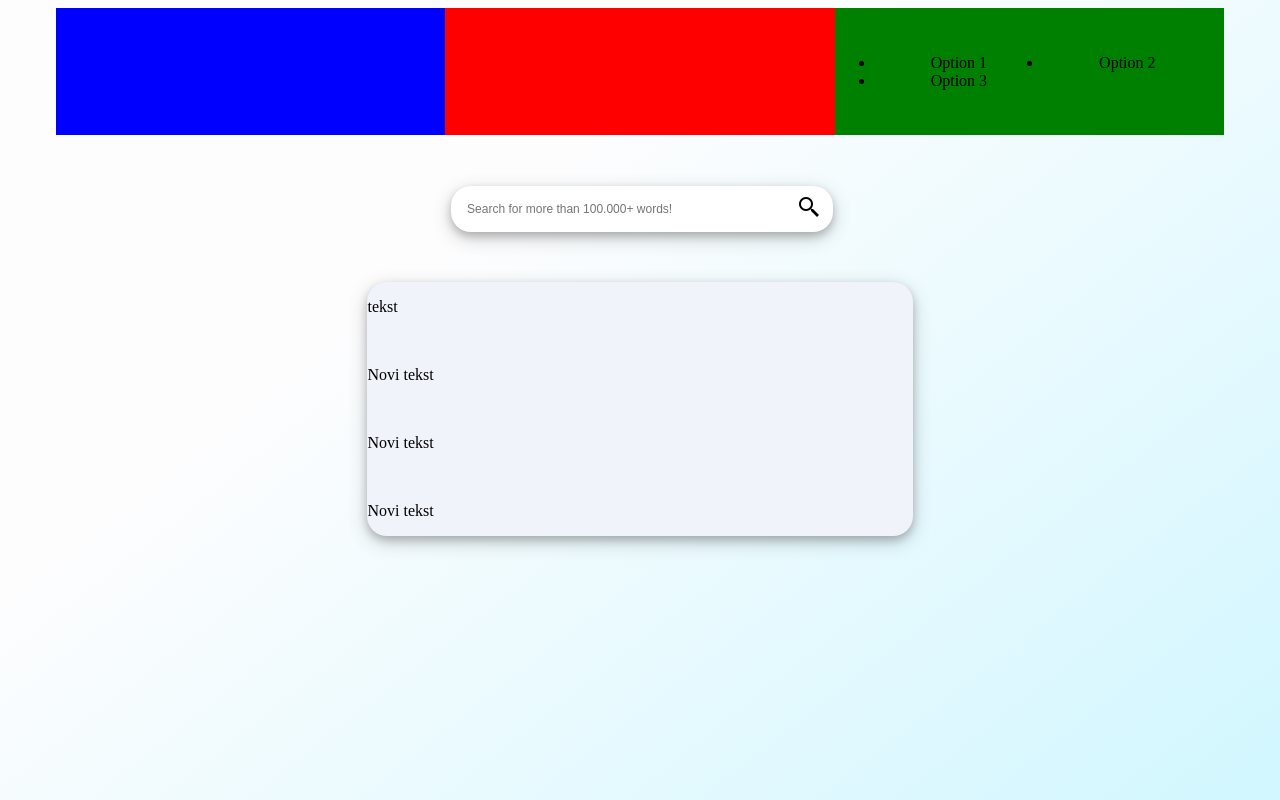
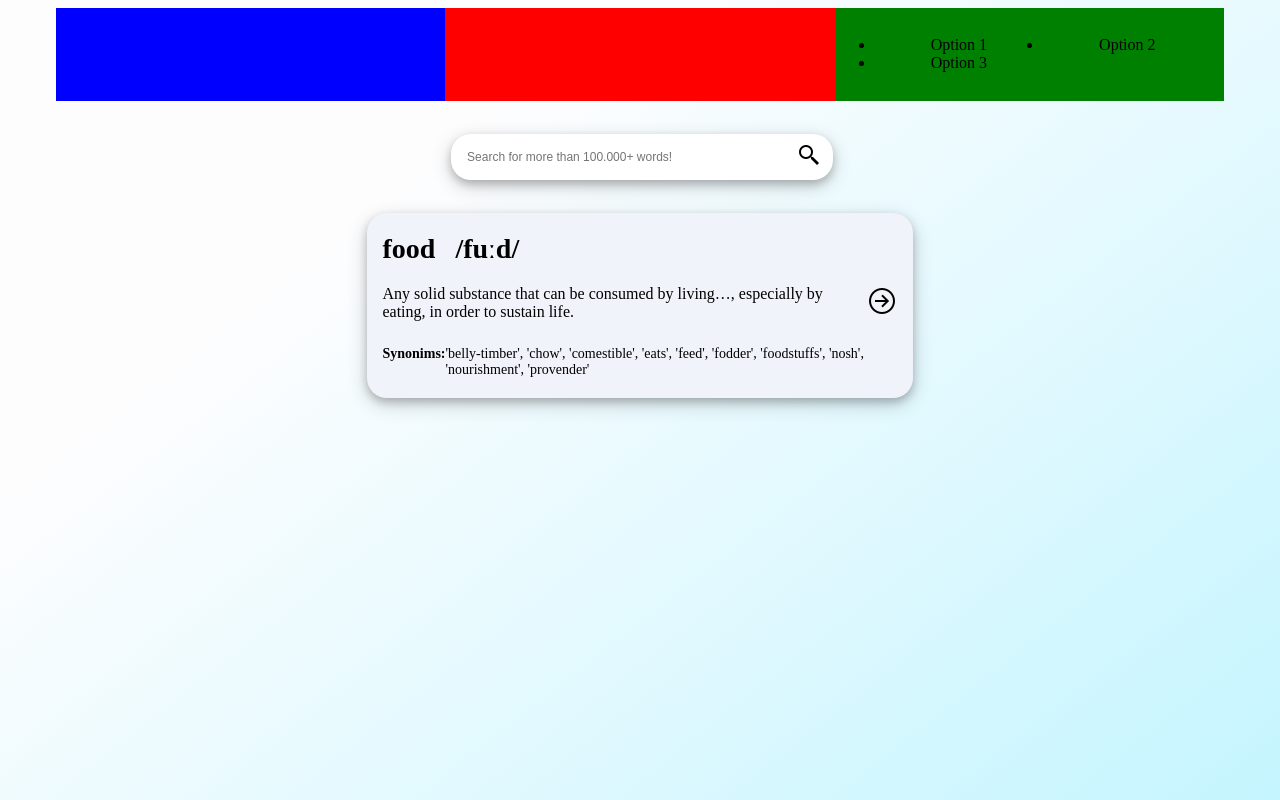
Before and after one commit to Fic-1/Words-DictionaryApp, a website built with Parcel: page index.html in a window 1280 px wide. Shown: the top 800 px of the page. Built offline with nearby package versions, Linux system fonts and the light colour scheme; no server answers.

Commit message:
designed a card

```diff
--- a/index.html
+++ b/index.html
@@ -44,18 +44,125 @@
           </form>
         </div>
         <div class="word-div">
-          <p>tekst</p>
-          <br />
-          <p>Novi tekst</p>
-          <br />
-          <p>Novi tekst</p>
-          <br />
-          <p>Novi tekst</p>
+          <div class="word-div--content">
+            <div class="word-div--head">
+              <div class="word-div--word">food</div>
+              <div class="word-div--speech">/fuːd/</div>
+            </div>
+            <div class="word-div--body">
+              <div class="word-div--definition">
+                Any solid substance that can be consumed by living…, especially
+                by eating, in order to sustain life.
+              </div>
+              <div class="word-div--arrow">
+                <img src="./src/img/arrow-32.png" />
+              </div>
+            </div>
+            <div class="word-div--footer">
+              <div class="word-div--label">Synonims:</div>
+              <div class="word-div--synonims">
+                'belly-timber', 'chow', 'comestible', 'eats', 'feed', 'fodder',
+                'foodstuffs', 'nosh', 'nourishment', 'provender'
+              </div>
+            </div>
+          </div>
         </div>
-        <div class="word-div2 hidden"><p>tekst</p></div>
-        <div class="word-div3 hidden"><p>tekst</p></div>
-        <div class="word-div4 hidden"><p>tekst</p></div>
-        <div class="word-div5 hidden"><p>tekst</p></div>
+        <div class="word-div2 hidden">
+          <div class="word-div--content">
+            <div class="word-div--head">
+              <div class="word-div--word">food</div>
+              <div class="word-div--speech">/fuːd/</div>
+            </div>
+            <div class="word-div--body">
+              <div class="word-div--definition">
+                Any solid substance that can be consumed by living…, especially
+                by eating, in order to sustain life.
+              </div>
+              <div class="word-div--arrow">
+                <img src="./src/img/arrow-32.png" />
+              </div>
+            </div>
+            <div class="word-div--footer">
+              <div class="word-div--label">Synonims:</div>
+              <div class="word-div--synonims">
+                'belly-timber', 'chow', 'comestible', 'eats', 'feed', 'fodder',
+                'foodstuffs', 'nosh', 'nourishment', 'provender'
+              </div>
+            </div>
+          </div>
+        </div>
+        <div class="word-div3 hidden">
+          <div class="word-div--content">
+            <div class="word-div--head">
+              <div class="word-div--word">food</div>
+              <div class="word-div--speech">/fuːd/</div>
+            </div>
+            <div class="word-div--body">
+              <div class="word-div--definition">
+                Any solid substance that can be consumed by living…, especially
+                by eating, in order to sustain life.
+              </div>
+              <div class="word-div--arrow">
+                <img src="./src/img/arrow-32.png" />
+              </div>
+            </div>
+            <div class="word-div--footer">
+              <div class="word-div--label">Synonims:</div>
+              <div class="word-div--synonims">
+                'belly-timber', 'chow', 'comestible', 'eats', 'feed', 'fodder',
+                'foodstuffs', 'nosh', 'nourishment', 'provender'
+              </div>
+            </div>
+          </div>
+        </div>
+        <div class="word-div4 hidden">
+          <div class="word-div--content">
+            <div class="word-div--head">
+              <div class="word-div--word">food</div>
+              <div class="word-div--speech">/fuːd/</div>
+            </div>
+            <div class="word-div--body">
+              <div class="word-div--definition">
+                Any solid substance that can be consumed by living…, especially
+                by eating, in order to sustain life.
+              </div>
+              <div class="word-div--arrow">
+                <img src="./src/img/arrow-32.png" />
+              </div>
+            </div>
+            <div class="word-div--footer">
+              <div class="word-div--label">Synonims:</div>
+              <div class="word-div--synonims">
+                'belly-timber', 'chow', 'comestible', 'eats', 'feed', 'fodder',
+                'foodstuffs', 'nosh', 'nourishment', 'provender'
+              </div>
+            </div>
+          </div>
+        </div>
+        <div class="word-div5 hidden">
+          <div class="word-div--content">
+            <div class="word-div--head">
+              <div class="word-div--word">food</div>
+              <div class="word-div--speech">/fuːd/</div>
+            </div>
+            <div class="word-div--body">
+              <div class="word-div--definition">
+                Any solid substance that can be consumed by living…, especially
+                by eating, in order to sustain life.
+              </div>
+              <div class="word-div--arrow">
+                <img src="./src/img/arrow-32.png" />
+              </div>
+            </div>
+            <div class="word-div--footer">
+              <div class="word-div--label">Synonims:</div>
+              <div class="word-div--synonims">
+                'belly-timber', 'chow', 'comestible', 'eats', 'feed', 'fodder',
+                'foodstuffs', 'nosh', 'nourishment', 'provender'
+              </div>
+            </div>
+          </div>
+        </div>
       </div>
       <footer>
         <div class="div7">
--- a/src/js/controller.js
+++ b/src/js/controller.js
@@ -2,3 +2,13 @@ import { hello as hello } from "./model";
 hello();
 const newVar = "string";
 console.log(newVar);
+
+const fetchWord = async function () {
+  const res = await fetch(
+    "https://api.dictionaryapi.dev/api/v2/entries/en/food"
+  );
+  const [data] = await res.json();
+  console.log(data);
+};
+
+fetchWord();
--- a/src/style/style.css
+++ b/src/style/style.css
@@ -137,6 +137,49 @@ body {
   grid-area: 7 / 2 / 7 / 3;
 }
 
+.word-div--content {
+  display: flex;
+  flex-direction: column;
+}
+.word-div--head {
+  display: inline-flex;
+  padding: 20px 15px;
+  font-size: 28px;
+  font-weight: bold;
+  align-items: center;
+}
+
+.word-div--word {
+  width: fit-content;
+}
+.word-div--speech {
+  padding-left: 20px;
+}
+
+/* .word-div--definition {
+  padding-left: 15px;
+}*/
+.word-div--body {
+  display: inline-flex;
+  padding: 0px 15px 0px 15px;
+  font-size: 16px;
+  align-items: center;
+}
+
+.word-div--arrow {
+  height: 80%;
+  padding-left: 2vw;
+}
+.word-div--label {
+  font-weight: bold;
+}
+.word-div--footer {
+  display: inline-flex;
+  padding: 25px 25px 20px 15px;
+  font-size: 14px;
+  align-items: flex-start;
+}
+
 .div6 {
   background-color: rgb(53, 170, 121);
   grid-area: 4 / 1 / 5 / 4;
```
Also changed, not shown: src/img/arrow-32.png (added).
